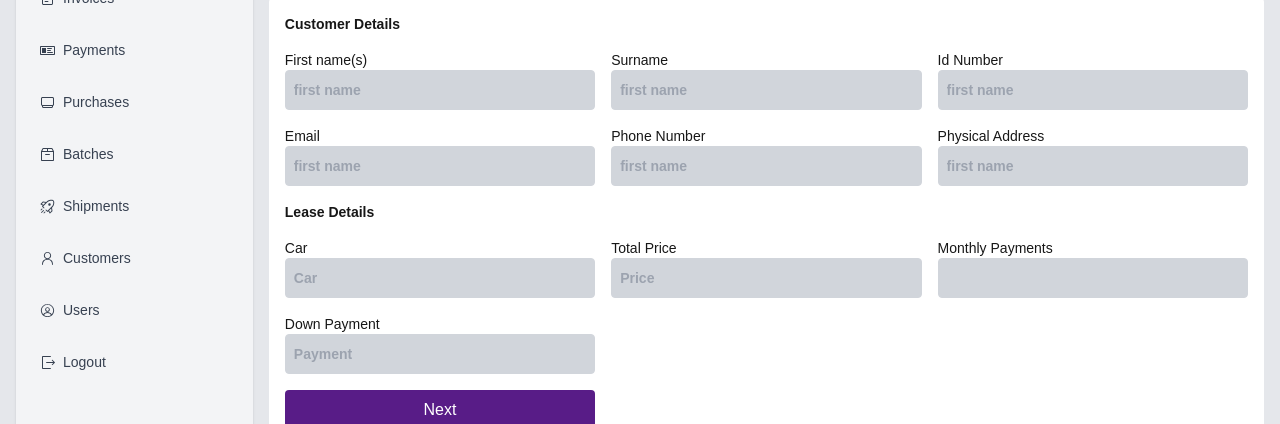
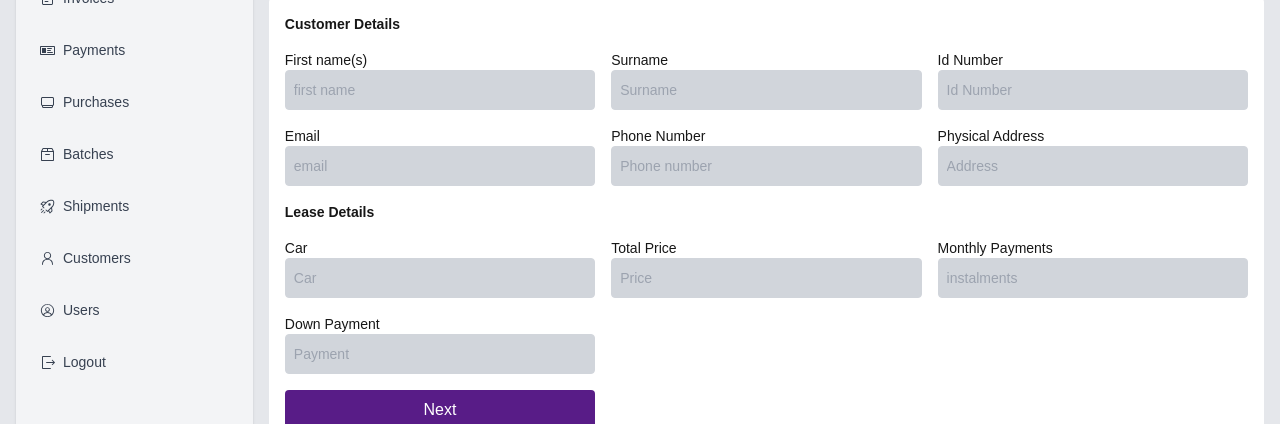
Before and after one commit to ElvinAnesu/sokorides, a Next.js app: page /dashboard/rent-to-buy/leasedcars/createnew in a window 1280 px wide. Shown: the part 156-580 px from the top of the page. Built offline with nearby package versions, Linux system fonts and the light colour scheme; sample sign-in values are in the browser's storage; a web font is replaced by a local one.

Commit message:
added stuf

```diff
--- a/app/dashboard/rent-to-buy/leasedcars/[_id]/page.js
+++ b/app/dashboard/rent-to-buy/leasedcars/[_id]/page.js
@@ -1,5 +1,6 @@
 "use server"
 import BreadCrumb from "@/app/components/dashboard/common/breadcrumb";
+import { DeleteBtn } from "@/app/components/dashboard/common/buttons/buttons";
 import { getLeaseById } from "@/lib/server-actions/lease";
 import { ArrowRightIcon } from "@radix-ui/react-icons";
 import Link from "next/link";
@@ -9,11 +10,16 @@ export default async function LeasedCarDetails({params}) {
 	const { _id } = await params;
 	const lease = await getLeaseById(_id)
 
+	// Format the date consistently
+	const formattedDate = new Date("3 Jan 2024").toLocaleDateString();
 
 	return (
 		<div className="flex flex-col gap-8">
 			<BreadCrumb title={"Leased Vehicle"} />
 			<form className="bg-white rounded shadow grid grid-cols-1 md:grid-cols-4 p-4 gap-4">
+				<div className="flex md:col-span-4 items-center justify-end">
+					<DeleteBtn item={"lease"} _id={_id} />
+				</div>
 				<div className="md:col-span-4">
 					<h1 className="font-semibold text-sm">Customer Details</h1>
 				</div>
@@ -24,7 +30,6 @@ export default async function LeasedCarDetails({params}) {
 						placeholder="first name"
 						name="firstname"
 						defaultValue={lease?.clientName}
-						disabled
 					/>
 				</div>
 				<div className="w-full">
@@ -34,7 +39,6 @@ export default async function LeasedCarDetails({params}) {
 						placeholder="first name"
 						name="firstname"
 						defaultValue={lease?.clientSurname}
-						disabled
 					/>
 				</div>
 				<div className="w-full">
@@ -44,7 +48,6 @@ export default async function LeasedCarDetails({params}) {
 						placeholder="first name"
 						name="firstname"
 						defaultValue={lease?.clientIdNo}
-						disabled
 					/>
 				</div>
 				<div className="w-full">
@@ -54,7 +57,6 @@ export default async function LeasedCarDetails({params}) {
 						placeholder="first name"
 						name="firstname"
 						defaultValue={lease?.clientEmail}
-						disabled
 					/>
 				</div>
 				<div className="w-full">
@@ -64,7 +66,6 @@ export default async function LeasedCarDetails({params}) {
 						placeholder="first name"
 						name="firstname"
 						defaultValue={lease?.clientPhonenumber}
-						disabled
 					/>
 				</div>
 				<div className="w-full">
@@ -74,7 +75,6 @@ export default async function LeasedCarDetails({params}) {
 						placeholder="first name"
 						name="firstname"
 						defaultValue={lease?.clientAddress}
-						disabled
 					/>
 				</div>
 				<div className="md:col-span-4">
@@ -87,17 +87,15 @@ export default async function LeasedCarDetails({params}) {
 						placeholder="first name"
 						name="firstname"
 						defaultValue={lease?.leasedCar}
-						disabled
 					/>
 				</div>
 				<div className="w-full">
 					<h5 className="text-sm">Date of Issue</h5>
 					<input
 						className="w-full border border-gray-300 rounded h-10 bg-gray-300 px-2 text-sm font-semibold"
-						placeholder="first name"
-						name="firstname"
-						value={"3 Jan 2024"}
-						disabled
+						placeholder="Date of Issue"
+						name="dateOfIssue"
+						defaultValue={formattedDate}
 					/>
 				</div>
 				<div className="w-full">
@@ -107,7 +105,6 @@ export default async function LeasedCarDetails({params}) {
 						placeholder="first name"
 						name="firstname"
 						defaultValue={lease?.monthlyPayments}
-						disabled
 					/>
 				</div>
 
@@ -115,31 +112,25 @@ export default async function LeasedCarDetails({params}) {
 					<h5 className="text-sm">Current Payments</h5>
 					<input
 						className="w-full border border-gray-300 rounded h-10 bg-gray-300 px-2 text-sm font-semibold"
-						placeholder="first name"
-						name="firstname"
-						defaultValue={lease?.downPayment}
-						disabled
+						placeholder="Current Payments"
+						name="currentPayments"
+						defaultValue={lease?.downPayment || ''}
 					/>
 				</div>
 				<div className="w-full">
 					<h5 className="text-sm">Balance Due</h5>
 					<input
 						className="w-full border border-gray-300 rounded h-10 bg-gray-300 px-2 text-sm font-semibold"
-						placeholder="first name"
-						name="firstname"
-						value={"USD500"}
-						disabled
+						placeholder="Balance Due"
+						name="balanceDue"
+						defaultValue={lease?.outstandingBalance || ''}
 					/>
 				</div>
-				<div className="w-full">
-					<h5 className="text-sm">Overdue payments</h5>
-					<input
-						className="w-full border border-gray-300 rounded h-10 bg-gray-300 px-2 text-sm font-semibold"
-						placeholder="first name"
-						name="firstname"
-						value={"USD500"}
-						disabled
-					/>
+				<div className="md:col-span-4">
+					<button className="rounded bg-purple-900 p-2 text-white px-8"
+						type="button">
+						Update Details
+					</button>
 				</div>
 				<div className="md:col-span-4">
 					<h1 className="font-semibold text-sm">Supporting Documents</h1>
@@ -160,7 +151,10 @@ export default async function LeasedCarDetails({params}) {
 						))}
 				</div>
 				<div className="w-full flex flex col gap-4">
-					<Link href={`/dashboard/rent-to-buy/leasedcars/${_id}/payments`} className="bg-purple-900 rounded p-2 text-white ">
+					<Link
+						href={`/dashboard/rent-to-buy/leasedcars/${_id}/payments`}
+						className="bg-purple-900 rounded p-2 text-white "
+					>
 						Update Payments
 					</Link>
 				</div>
--- a/app/dashboard/rent-to-buy/leasedcars/createnew/[_id]/details/page.js
+++ /dev/null
@@ -1,26 +0,0 @@
-"use client";
-import BreadCrumb from "@/app/components/dashboard/common/breadcrumb";
-import { addLeaseDetails } from "@/lib/server-actions/lease";
-import { useActionState, use } from "react";
-
-export default function CarDetails({ params }) {
-	const { _id } = use(params);
-
-	const [state, formAction, pending] = useActionState(
-		addLeaseDetails,
-		undefined
-	)
-
-	return (
-		<div className="flex flex-col gap-8">
-			<BreadCrumb title={"Lease Vehicle"} />
-			<form
-				className="bg-white rounded shadow grid grid-cols-1 md:grid-cols-3 p-4 gap-4"
-				action={formAction}
-			>
-
-
-			</form>
-		</div>
-	);
-}
--- a/app/dashboard/rent-to-buy/leasedcars/createnew/page.js
+++ b/app/dashboard/rent-to-buy/leasedcars/createnew/page.js
@@ -1,18 +1,24 @@
 "use client"
 import BreadCrumb from "@/app/components/dashboard/common/breadcrumb";
 import { addClientDetails } from "@/lib/server-actions/lease";
-import { useActionState } from "react";
-
-
-
+import { useActionState, useState } from "react";
+import { useFormStatus } from "react-dom";
 
 export default function LeaseCar() {
 
+	const [firstName, setFirstName] = useState()
+	const [surname, setSurname] = useState()
+	const [idNumber, setIdNumber] = useState()
+	const [email, setEmail] = useState()
+	const [phoneNumber, setPhoneNumber] = useState()
+	const [address, setAddress] = useState()
+	const [car, setCar] = useState()
+	const [totalPice, setTotalPrice] = useState()
+	const [monthlyPayments, setMonthlyPayments] = useState()
+	const [downPayment, setDownpayment] = useState()
 	const [state, formAction, pending] = useActionState(
 		addClientDetails,
 		undefined)
-
-
 
 	return (
 		<div className="flex flex-col gap-8">
@@ -27,54 +33,67 @@ export default function LeaseCar() {
 				<div className="w-full">
 					<h5 className="text-sm">First name(s)</h5>
 					<input
-						className="w-full border border-gray-300 rounded h-10 bg-gray-300 px-2 text-sm font-semibold"
+						className="w-full border border-gray-300 rounded h-10 bg-gray-300 px-2 text-sm"
 						placeholder="first name"
 						name="clientName"
+						defaultValue={firstName}
+						onChange={(e) => setFirstName(e.target.value)}
 						required
 					/>
 				</div>
 				<div className="w-full">
 					<h5 className="text-sm">Surname</h5>
 					<input
-						className="w-full border border-gray-300 rounded h-10 bg-gray-300 px-2 text-sm font-semibold"
-						placeholder="first name"
+						className="w-full border border-gray-300 rounded h-10 bg-gray-300 px-2 text-sm"
+						placeholder="Surname"
 						name="clientSurname"
+						defaultValue={surname}
+						onChange={(e) => setSurname(e.target.value)}
 						required
 					/>
 				</div>
 				<div className="w-full">
 					<h5 className="text-sm">Id Number</h5>
 					<input
-						className="w-full border border-gray-300 rounded h-10 bg-gray-300 px-2 text-sm font-semibold"
-						placeholder="first name"
+						className="w-full border border-gray-300 rounded h-10 bg-gray-300 px-2 text-sm"
+						placeholder="Id Number"
 						name="clientIdNo"
+						defaultValue={idNumber}
+						onChange={(e) => setIdNumber(e.target.value)}
 						required
 					/>
 				</div>
 				<div className="w-full">
 					<h5 className="text-sm">Email</h5>
 					<input
-						className="w-full border border-gray-300 rounded h-10 bg-gray-300 px-2 text-sm font-semibold"
-						placeholder="first name"
+						className="w-full border border-gray-300 rounded h-10 bg-gray-300 px-2 text-sm"
+						placeholder="email"
 						name="clientEmail"
+						type="email"
+						defaultValue={email}
+						onChange={(e) => setEmail(e.target.value)}
 						required
 					/>
 				</div>
 				<div className="w-full">
 					<h5 className="text-sm">Phone Number</h5>
 					<input
-						className="w-full border border-gray-300 rounded h-10 bg-gray-300 px-2 text-sm font-semibold"
-						placeholder="first name"
+						className="w-full border border-gray-300 rounded h-10 bg-gray-300 px-2 text-sm"
+						placeholder="Phone number"
 						name="clientPhonenumber"
+						defaultValue={phoneNumber}
+						onChange={(e) => setPhoneNumber(e.target.value)}
 						required
 					/>
 				</div>
 				<div className="w-full">
 					<h5 className="text-sm">Physical Address</h5>
 					<input
-						className="w-full border border-gray-300 rounded h-10 bg-gray-300 px-2 text-sm font-semibold"
-						placeholder="first name"
+						className="w-full border border-gray-300 rounded h-10 bg-gray-300 px-2 text-sm"
+						placeholder="Address"
 						name="clientAddress"
+						defaultValue={address}
+						onChange={(e) => setAddress(e.target.value)}
 						required
 					/>
 				</div>
@@ -84,41 +103,56 @@ export default function LeaseCar() {
 				<div className="w-full">
 					<h5 className="text-sm">Car</h5>
 					<input
-						className="w-full border border-gray-300 rounded h-10 bg-gray-300 px-2 text-sm font-semibold"
+						className="w-full border border-gray-300 rounded h-10 bg-gray-300 px-2 text-sm"
 						placeholder="Car"
+						defaultValue={car}
+						onChange={(e) => setCar(e.target.value)}
 						name="leasedCar"
 					/>
 				</div>
 				<div className="w-full">
 					<h5 className="text-sm">Total Price</h5>
 					<input
-						className="w-full border border-gray-300 rounded h-10 bg-gray-300 px-2 text-sm font-semibold"
+						className="w-full border border-gray-300 rounded h-10 bg-gray-300 px-2 text-sm"
 						placeholder="Price"
 						name="totalPrice"
+						defaultValue={totalPice}
+						onChange={(e) => setTotalPrice(e.target.value)}
 						type="number"
 					/>
 				</div>
 				<div className="w-full">
 					<h5 className="text-sm">Monthly Payments</h5>
 					<input
-						className="w-full border border-gray-300 rounded h-10 bg-gray-300 px-2 text-sm font-semibold"
+						className="w-full border border-gray-300 rounded h-10 bg-gray-300 px-2 text-sm"
 						type="number"
 						name="monthlyPayments"
+						defaultValue={monthlyPayments}
+						onChange={(e) => setMonthlyPayments(e.target.value)}
+						placeholder="instalments"
 					/>
+					{state?.errors.monthlyPayments && (
+						<p className="text-xs text-red-600">
+							{state?.errors.monthlyPayments}
+						</p>
+					)}
 				</div>
-
 				<div className="w-full">
 					<h5 className="text-sm">Down Payment</h5>
 					<input
-						className="w-full border border-gray-300 rounded h-10 bg-gray-300 px-2 text-sm font-semibold"
+						className="w-full border border-gray-300 rounded h-10 bg-gray-300 px-2 text-sm"
 						placeholder="Payment"
 						name="downPayment"
+						defaultValue={downPayment}
+						onChange={(e) => setDownpayment(e.target.value)}
 						type="numbers"
 					/>
+					{state?.errors.downPayment && (
+						<p className="text-xs text-red-600">{state?.errors.downPayment}</p>
+					)}
 				</div>
 				<div className="hidden md:block md:col-span-2"></div>
-
-				<button className="bg-purple-900 rounded text-white p-2">
+				<button className="bg-purple-900 rounded text-white p-2" type="submit">
 					{pending ? "loading" : "Next"}
 				</button>
 			</form>
--- a/app/models/lease.js
+++ b/app/models/lease.js
@@ -46,7 +46,6 @@ const leaseSchema = new Schema({
         type:Date
     },
     documents: [{
-        type: String,
     }],
 }, { timestamps: true });
 
```
Also changed, not shown: app/components/cards/rentedcars.js (+4 -4 lines), app/components/dashboard/common/buttons/buttons.js (+15 -11 lines), app/dashboard/rent-to-buy/leasedcars/createnew/[_id]/documents/page.js (+78 -10 lines), lib/server-actions/lease.js.
